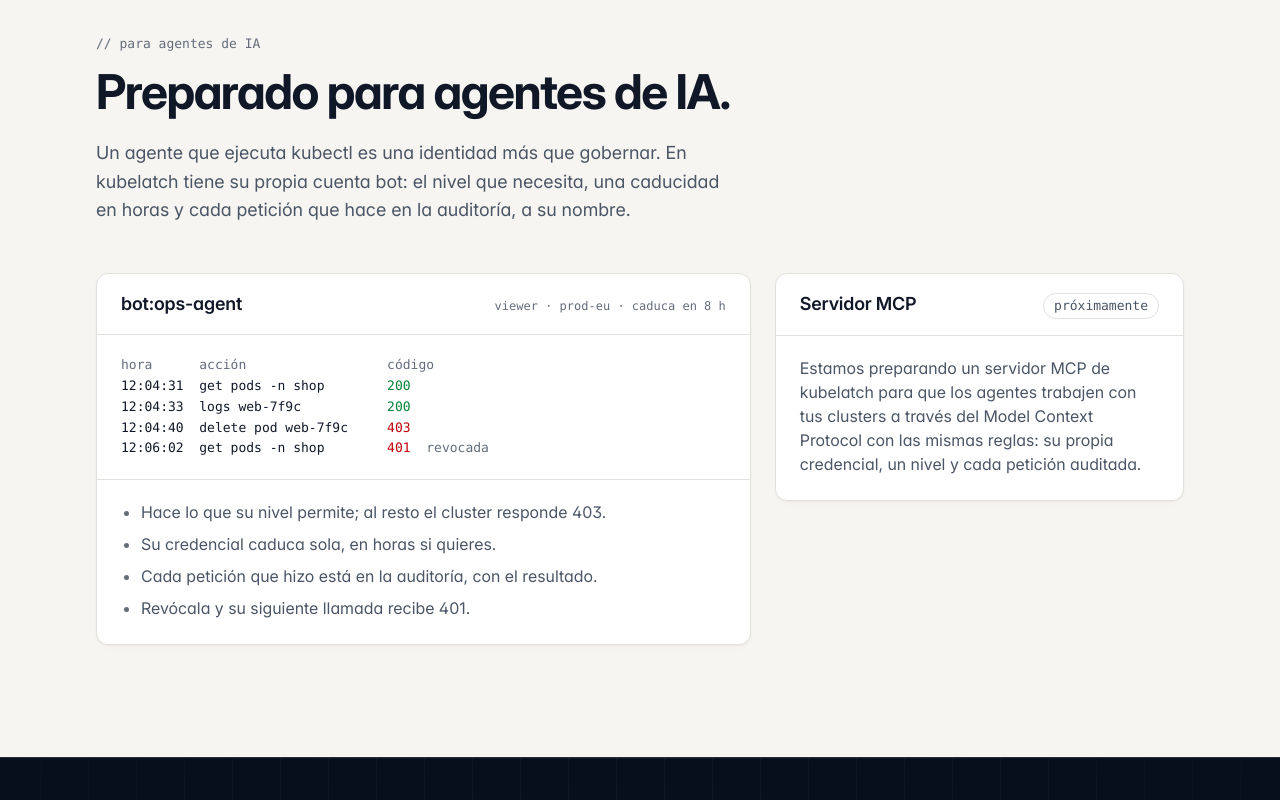
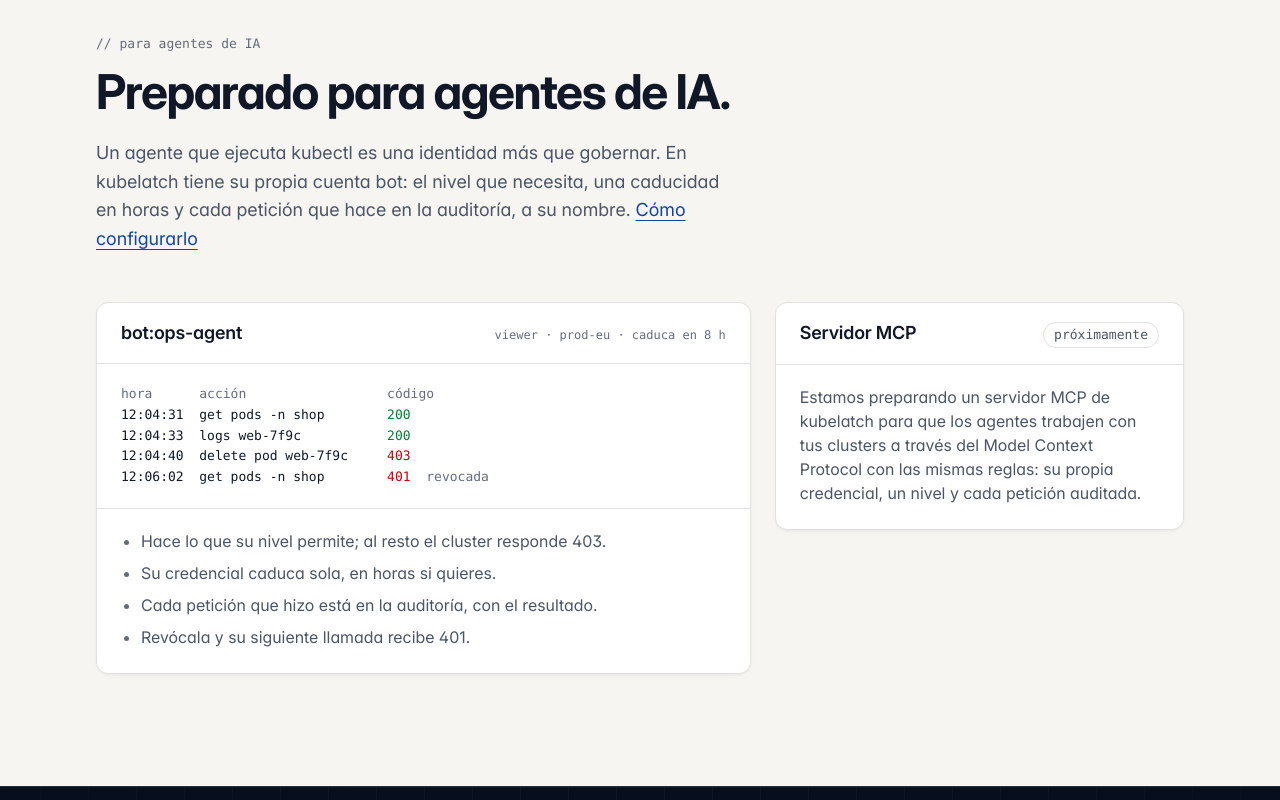
Before and after one commit to picaportelabs/kubelatch.com, a plain HTML site: page site/es/index.html in a window 1280 px wide. Shown: the part 4280-5080 px from the top of the page. Drawn offline with Linux system fonts and the light colour scheme.

Commit message:
feat(landing): share images with the agents line, and a link to the AI agents guide

```diff
--- a/site/es/index.html
+++ b/site/es/index.html
@@ -167,7 +167,7 @@ bot:shop-api   github-actions  prod-eu   en 58 min  <span class="ok">ahora</span
   <section class="wrap section" aria-labelledby="agents">
     <p class="kicker">// para agentes de IA</p>
     <h2 id="agents">Preparado para agentes de IA.</h2>
-    <p class="intro">Un agente que ejecuta kubectl es una identidad más que gobernar. En kubelatch tiene su propia cuenta bot: el nivel que necesita, una caducidad en horas y cada petición que hace en la auditoría, a su nombre.</p>
+    <p class="intro">Un agente que ejecuta kubectl es una identidad más que gobernar. En kubelatch tiene su propia cuenta bot: el nivel que necesita, una caducidad en horas y cada petición que hace en la auditoría, a su nombre. <a href="https://docs.kubelatch.com/es/use/ai-agents/">Cómo configurarlo</a></p>
 
     <div class="versus agents">
       <article class="card">
```
Also changed, not shown: site/index.html (+1 -1 lines), site/og-es.png, site/og.png.
